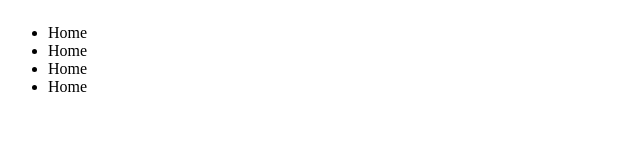
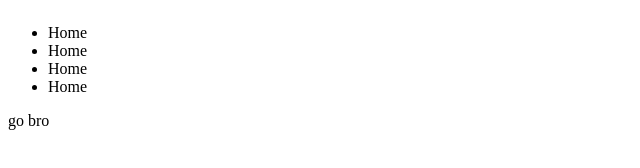
Before and after one commit to usm0n1v14/my-apps, a plain HTML site: page index.html in a window 1280 px wide. Shown: the full height of the page, 0-640 px from the left. Drawn offline with Linux system fonts and the light colour scheme.

Commit message:
second commit

```diff
--- a/index.html
+++ b/index.html
@@ -18,5 +18,10 @@
         </ul>
     </nav>
     </header>
+    <main>
+        <section>
+            go bro
+        </section>
+    </main>
 </body>
 </html>
```
